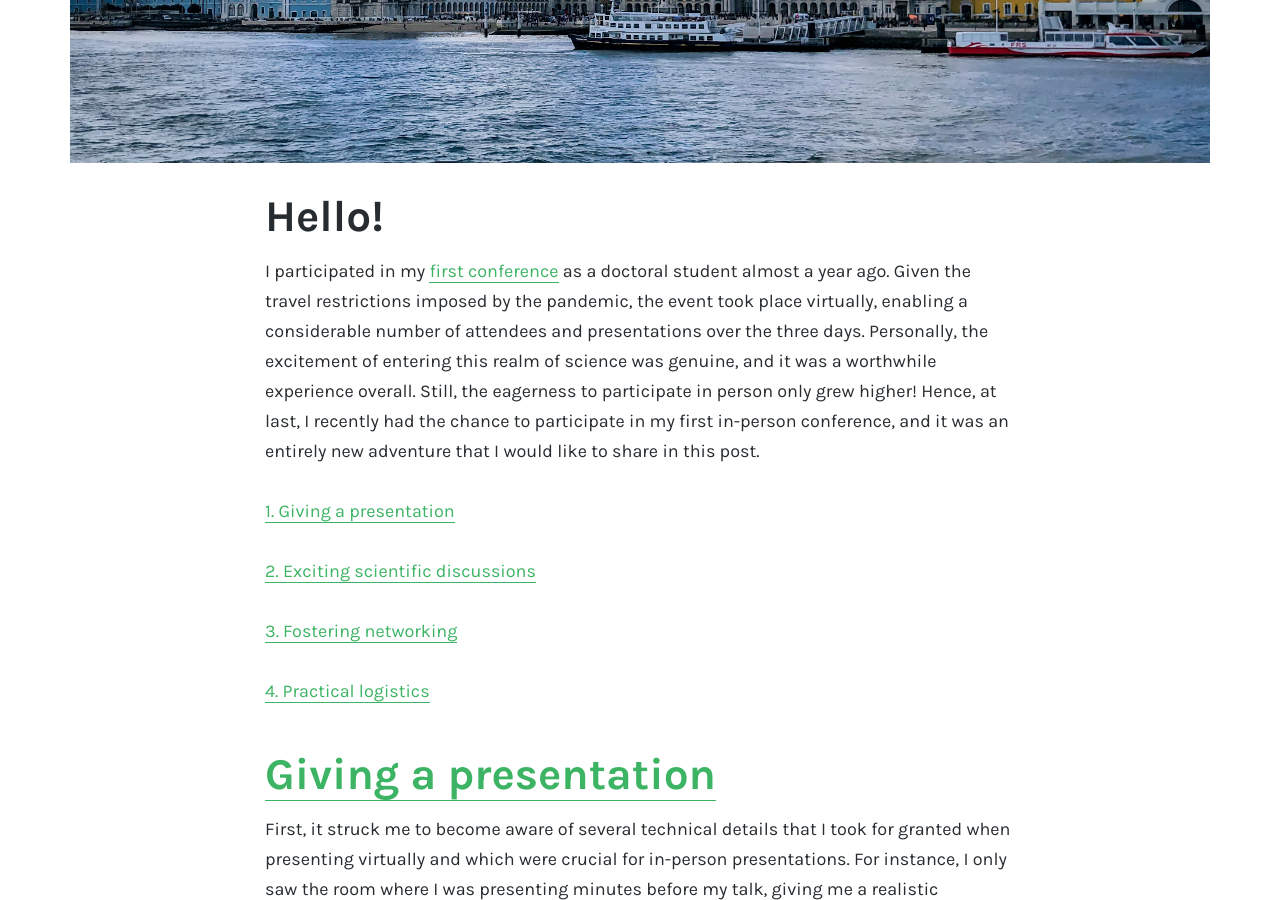
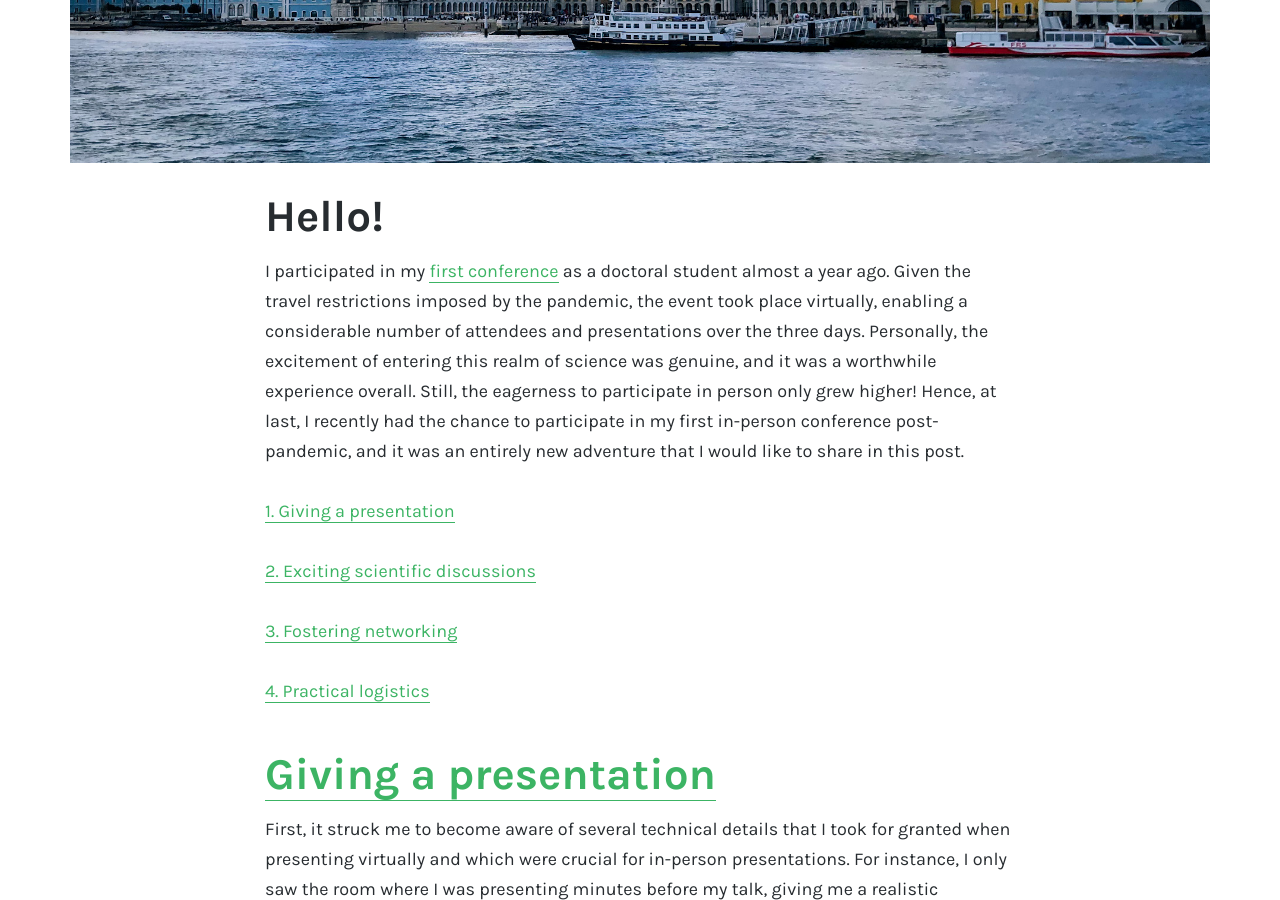
Before and after one commit to franciscomcm/franciscomcm.github.io, a Jekyll site: the page built from blog/in-person-conference.md, in a window 1280 px wide and 900 px high, scrolled down 700 px. Built offline with Jekyll 4.4.1, drawn with Linux system fonts in a browser that asks for light colours; some of the changed text lies outside the part shown.

Commit message:
add postpandemic

```diff
--- a/blog/in-person-conference.md
+++ b/blog/in-person-conference.md
@@ -12,7 +12,7 @@
 # Hello!
 
 I participated in my [first conference](https://franciscomcm.github.io/blog/esb-congress/) as a doctoral student almost a year ago. Given the travel restrictions imposed by the pandemic, the event took place virtually, enabling a considerable number of attendees and presentations over the three days. Personally, the excitement of entering this realm of science was genuine, and it was a worthwhile experience overall. Still, the eagerness to participate in person only grew higher!
-Hence, at last, I recently had the chance to participate in my first in-person conference, and it was an entirely new adventure that I would like to share in this post.
+Hence, at last, I recently had the chance to participate in my first in-person conference post-pandemic, and it was an entirely new adventure that I would like to share in this post.
 
 [1. Giving a presentation](#oral_presentation)
 
@@ -49,7 +49,7 @@
 
 
 # Conclusion
-In conclusion, these are some of the takeaways from my first in-person conference. I am genuinely looking forward to the following experience and sharing it with several of my colleagues that are also planning to go. It is intended to be a larger event, with many parallel sessions of oral and poster presentations simultaneously, so I suspect it will be even more demanding and exciting! At least I am now more familiar with the logistics involved and aware of what to expect at each stage!
+In conclusion, these are some of the takeaways from my first in-person conference post-pandemic. I am genuinely looking forward to the following experience and sharing it with several of my colleagues that are also planning to go. It is intended to be a larger event, with many parallel sessions of oral and poster presentations simultaneously, so I suspect it will be even more demanding and exciting! At least I am now more familiar with the logistics involved and aware of what to expect at each stage!
 
 Please feel free to [share your thoughts and experiences](https://twitter.com/_franciscomcm) at scientific conferences!
 
```
